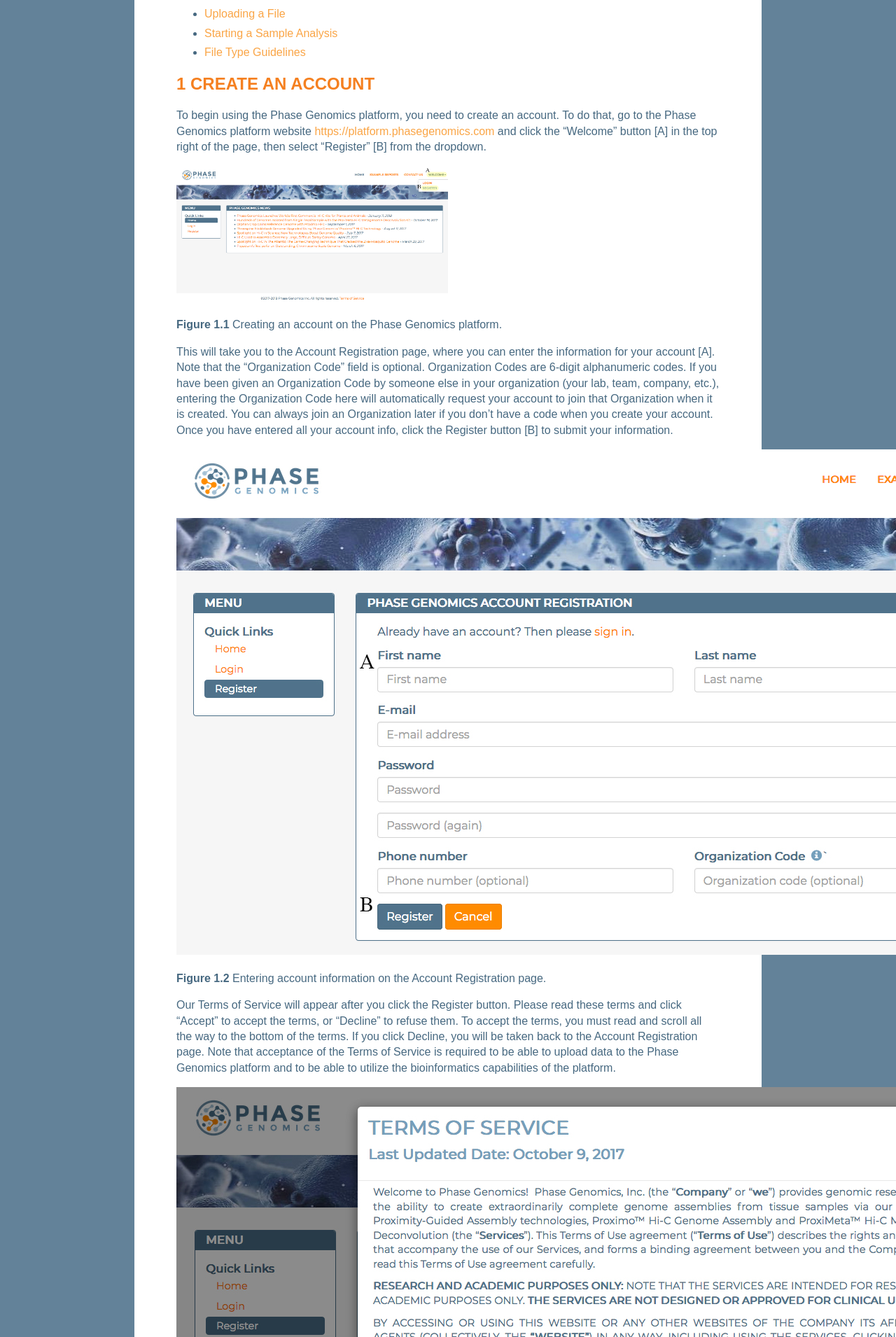
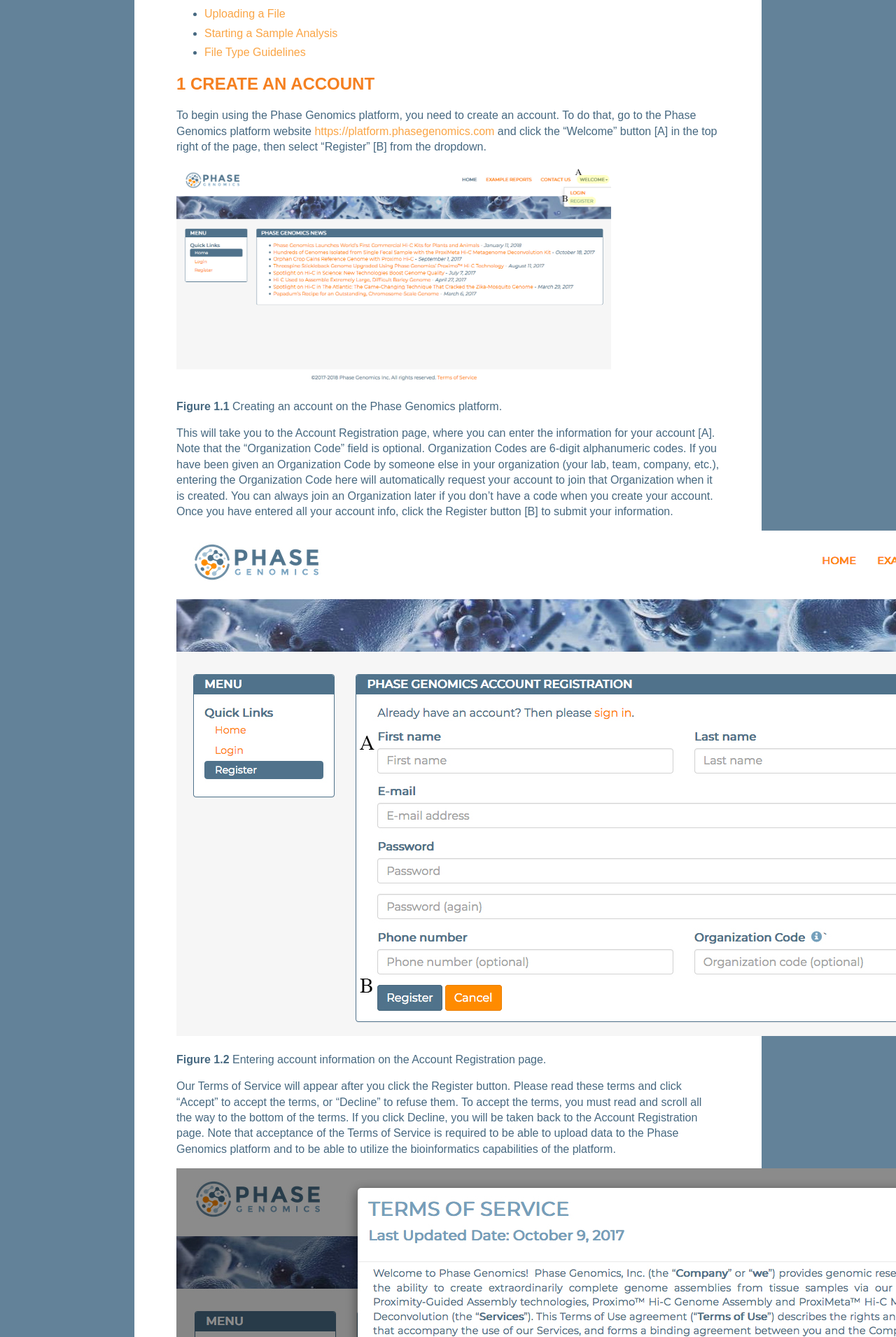
Before and after one commit to phasegenomics/phasegenomics.github.io, a Jekyll site: the page built from _posts/2020-03-02-using-phase-genomics-platform.md, in a window 1280 px wide. Shown: the part 500-2410 px from the top of the page at 70% size. Built offline with Jekyll 4.4.1, drawn with Linux system fonts in a browser that asks for light colours.

Commit message:
Adjust image sizes

```diff
--- a/_posts/2020-03-02-using-phase-genomics-platform.md
+++ b/_posts/2020-03-02-using-phase-genomics-platform.md
@@ -23,7 +23,7 @@
 ---------------------
 To begin using the Phase Genomics platform, you need to create an account. To do that, go to the Phase Genomics platform website [https://platform.phasegenomics.com](https://platform.phasegenomics.com) and click the "Welcome" button [A] in the top right of the page, then select "Register" [B] from the dropdown.
 
-<img alt="creating an account" src="https://phasegenomics.github.io/images/create_account.jpg" width="50%">
+<img alt="creating an account" src="https://phasegenomics.github.io/images/create_account.jpg" width="80%">
 
 __Figure 1.1__ Creating an account on the Phase Genomics platform.
 
```
